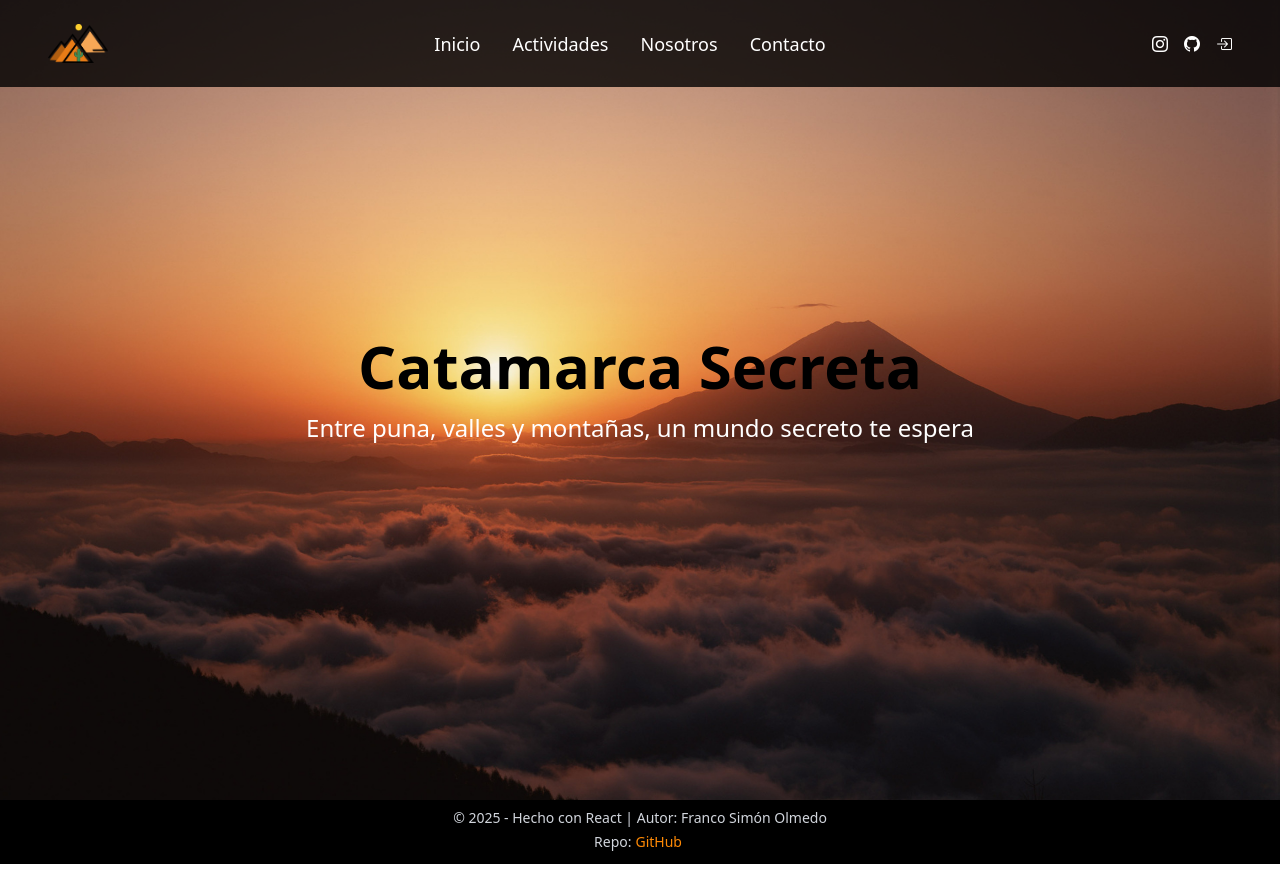
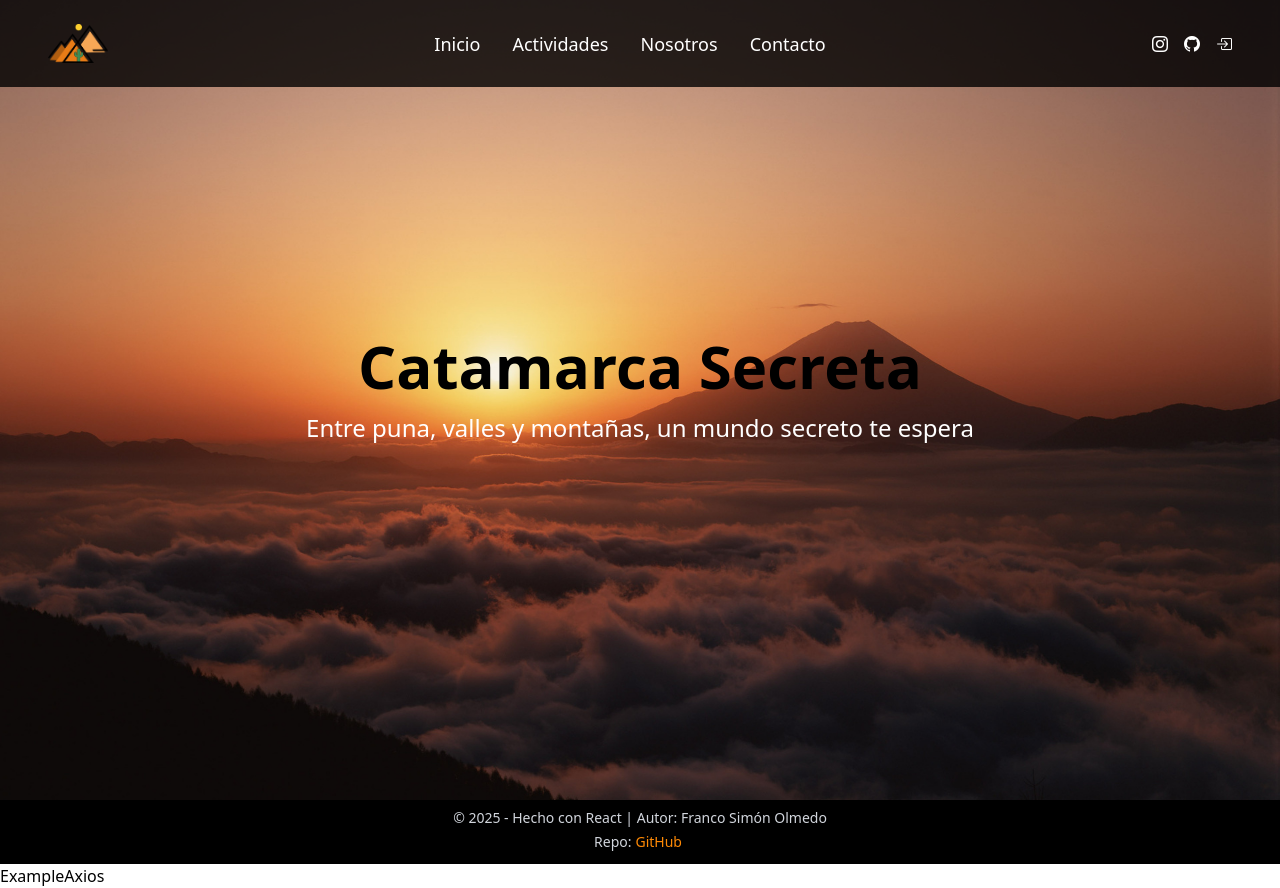
Before and after one commit to FrancoSimon/Diplomatura-modulo4-SP4, a React (Vite) app in the folder c3-mod4-sprint4/: page / in a window 1280 px wide. Before the commit the page ends 864 px from the top, so only its background shows below. Built offline with nearby package versions, Linux system fonts and the light colour scheme; no server answers.

Commit message:
agrego Axios

```diff
--- a/c3-mod4-sprint4/package.json
+++ b/c3-mod4-sprint4/package.json
@@ -11,6 +11,7 @@
   },
   "dependencies": {
     "@tailwindcss/vite": "^4.1.16",
+    "axios": "^1.13.2",
     "bootstrap-icons": "^1.13.1",
     "motion": "^12.23.24",
     "react": "^19.1.1",
--- a/c3-mod4-sprint4/src/App.jsx
+++ b/c3-mod4-sprint4/src/App.jsx
@@ -2,12 +2,14 @@ import React from "react";
 import Navbar from "./components/Navbar.jsx";
 import { Footer } from "./components/Footer.jsx";
 import { Header } from "./components/Header.jsx";
+import { ExampleAxios } from "./components/exampleAxios.jsx";
 {
   /*import { Destinos } from "./components/Destinos.jsx";*/
 }
 
 const App = () => {
   return (
+    <>
       <div className="flex flex-col min-h-screen">
         <Navbar />
         <main className="flex-grow">
@@ -15,6 +17,10 @@ const App = () => {
         </main>
         <Footer />
       </div>
+      <div>
+        <ExampleAxios />
+      </div>
+    </>
   );
 };
 
--- a/c3-mod4-sprint4/src/components/Navbar.jsx
+++ b/c3-mod4-sprint4/src/components/Navbar.jsx
@@ -122,13 +122,13 @@ const Navbar = () => {
             >
               <i className="bi bi-github"></i>
             </a>
-                        <a
+            <a
               href="/"
               target="_blank"
               rel="noopener noreferrer"
               className="text-white hover:text-sky-100 transition-all duration-300 hover:scale-125"
             >
-              <i class="bi bi-box-arrow-in-right"></i>
+              <i className="bi bi-box-arrow-in-right"></i>
             </a>
           </div>
         </div>
@@ -201,7 +201,7 @@ const Navbar = () => {
               rel="noopener noreferrer"
               className="text-white hover:text-sky-100"
             >
-              <i class="bi bi-box-arrow-in-right"></i>
+              <i className="bi bi-box-arrow-in-right"></i>
             </a>
           </div>
         </div>
--- /dev/null
+++ b/c3-mod4-sprint4/src/components/exampleAxios.jsx
@@ -0,0 +1,19 @@
+import axios from 'axios'
+
+export const ExampleAxios= () => {
+
+    const fetchData= async () => {
+        const {data} = await axios.get ("https://69067c12ee3d0d14c135e9b3.mockapi.io/api/v1/actividades")
+       // console.log (data)
+    }
+    fetchData ()
+    return (
+        <>
+        <div>ExampleAxios</div>
+        </>
+    )
+}
+
+export default ExampleAxios
+
+//https://69067c12ee3d0d14c135e9b3.mockapi.io/api/v1/actividades
```
Also changed, not shown: 1 other file (tests, documents, lock files or other folders). Lines whose indentation alone changed are shown as unchanged.
